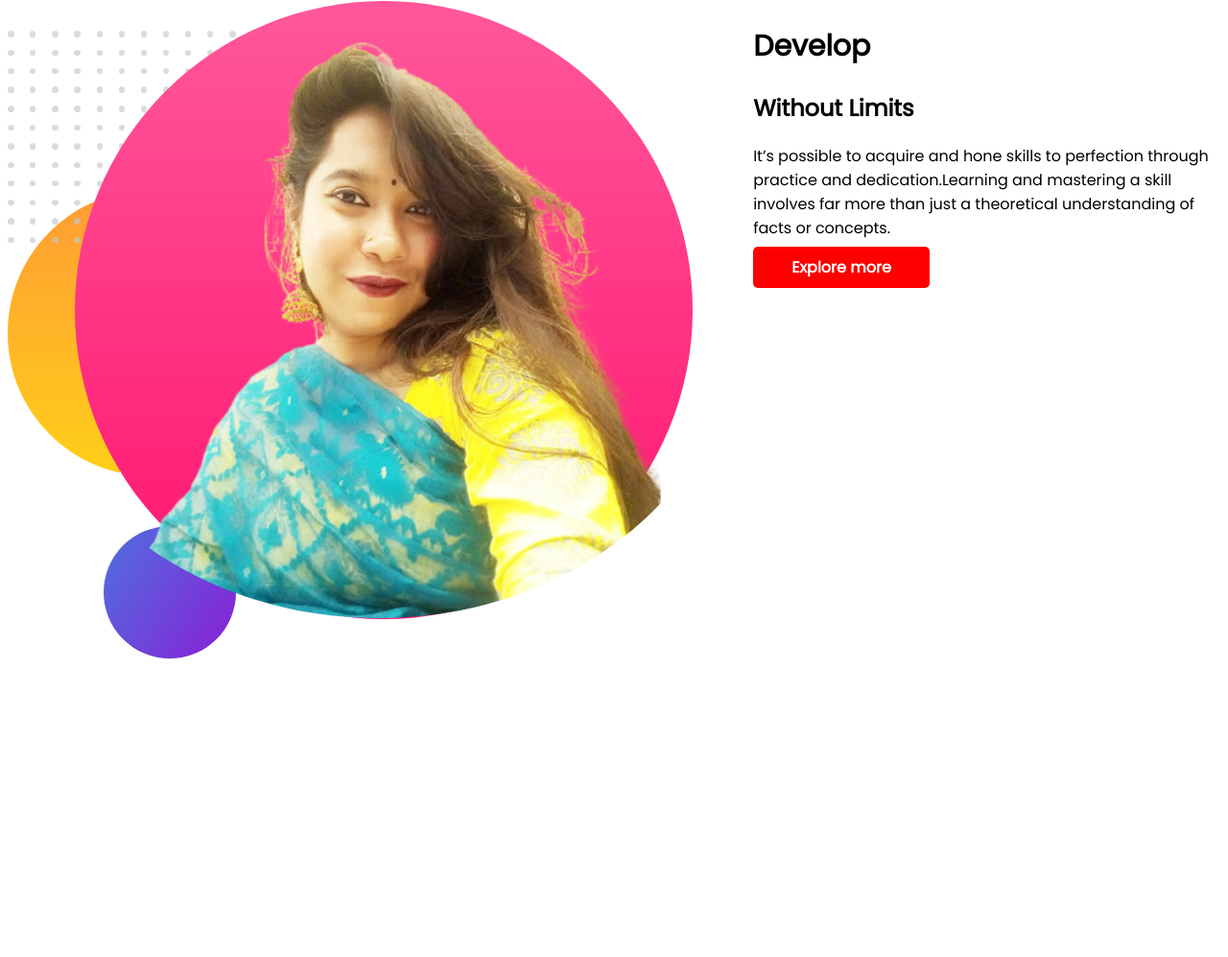
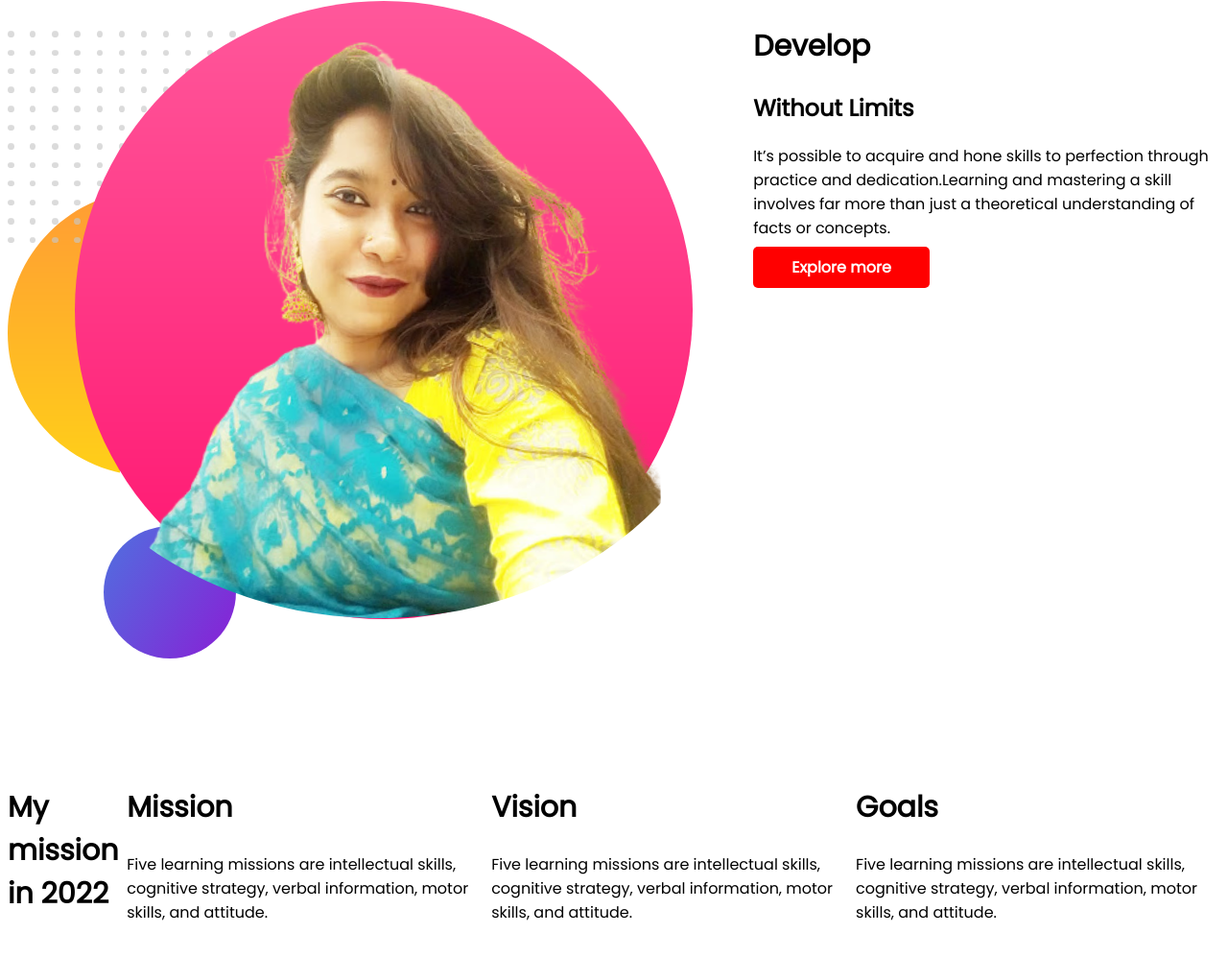
Before and after one commit to zarinfairuz/assignment, a plain HTML site: page index.html in a window 1280 px wide. Shown: the part 595-1592 px from the top of the page at 96% size. Before the commit the page ends 1389 px from the top, so only its background shows below. Drawn offline with Linux system fonts and the light colour scheme.

Commit message:
misson not added

```diff
--- a/index.html
+++ b/index.html
@@ -49,6 +49,28 @@
         </div>
 
     </section>
+    <section class="mission-area">
+        <h1>My mission in 2022</h1>
+        <div>
+            <h1>Mission</h1>
+            <p>Five learning missions are intellectual skills, cognitive strategy, verbal information, motor skills, and
+                attitude.</p>
+        </div>
+        <div>
+            <h1>Vision</h1>
+            <p>Five learning missions are intellectual skills, cognitive strategy, verbal information, motor skills, and
+                attitude.</p>
+        </div>
+        <div>
+            <h1>Goals</h1>
+            <p>Five learning missions are intellectual skills, cognitive strategy, verbal information, motor skills, and
+                attitude.</p>
+        </div>
+        <section>
+
+        </section>
+    </section>
+
 
 </body>
 
```
